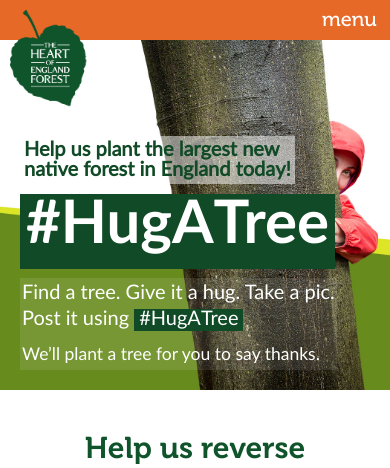
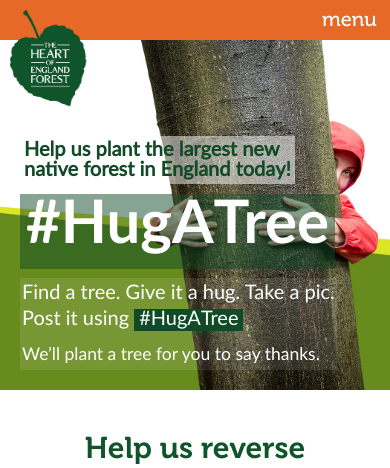
Before and after one commit to LegoTrip/trees-for-trees, a PHP site: page / in a window 390 px wide. Shown: the top 468 px of the page. Run offline with PHP 8.4, Linux system fonts and the light colour scheme.

Commit message:
Case 27027: changes for mobile; final commit before changes

```diff
--- a/css/style.css
+++ b/css/style.css
@@ -347,7 +347,11 @@ nav ul li:nth-child(3) a {
 }
 
 .container.main-header .row h1 a {
-    color: #fff
+  color: #fff
+}
+
+.big.hashtag {
+  background-color: rgba(16, 74, 38, 0.5);
 }
 
 .hashtag {
@@ -543,6 +547,7 @@ nav ul li:nth-child(3) a {
         font-size: 3.1em;
         margin-bottom: 0.05em;
         padding: 0.4em 0.2em 0.6em;
+        background-color: #104a26;
     }
     .container.main-header .row h1 {
         margin-bottom: 0.3em;
--- a/index.php
+++ b/index.php
@@ -15,7 +15,7 @@
   <meta property="og:site_name" content="Trees for Trees">
   <meta property="og:type" content="website">
 
-  <link rel="stylesheet" href="css/style.css">
+  <link rel="stylesheet" href="http://images.treesfortrees.co.uk/hugatree/css/style.css">
   <link rel="icon" type="image/png" href="http://images.treesfortrees.co.uk/images/favicon.ico">
 
 </head>
```
